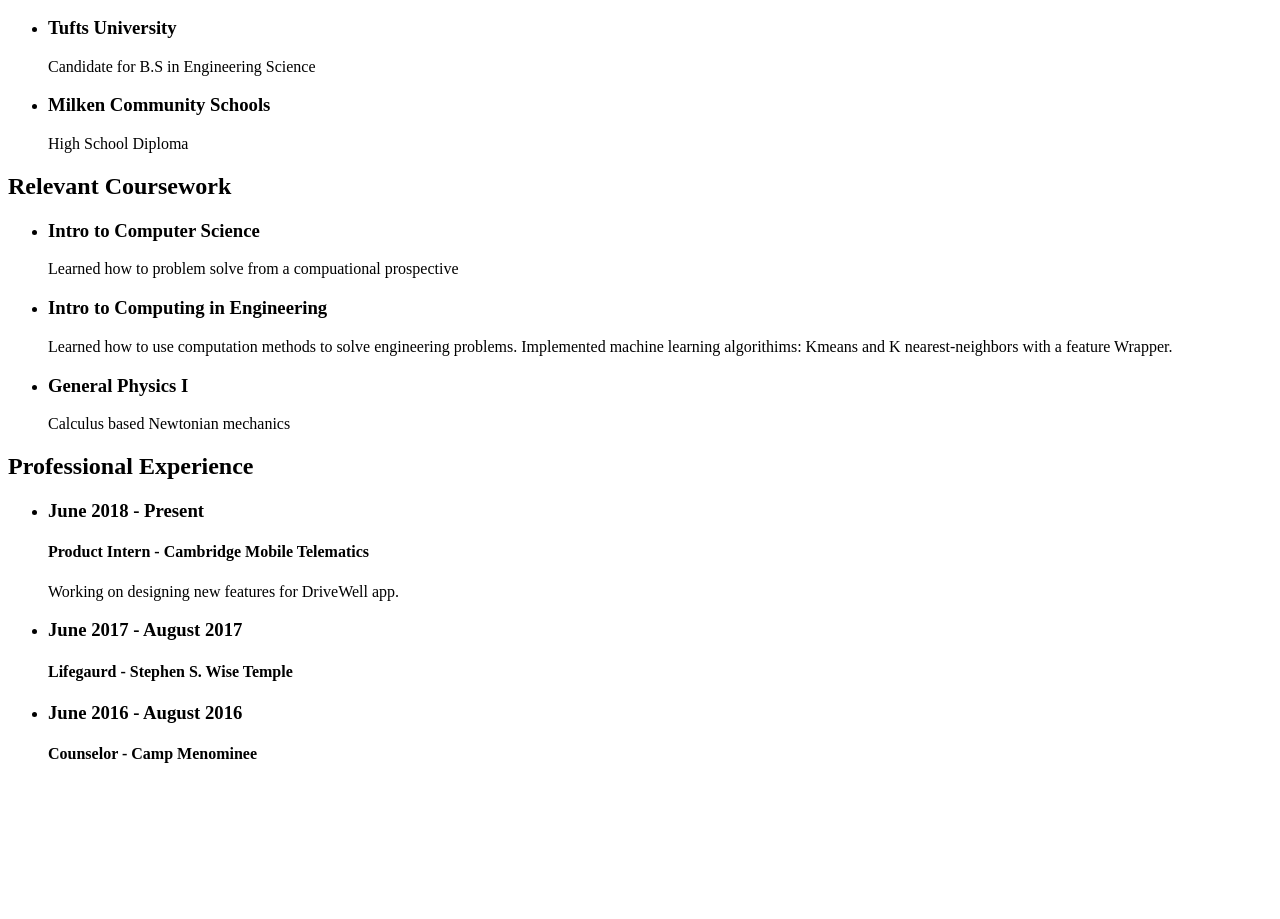
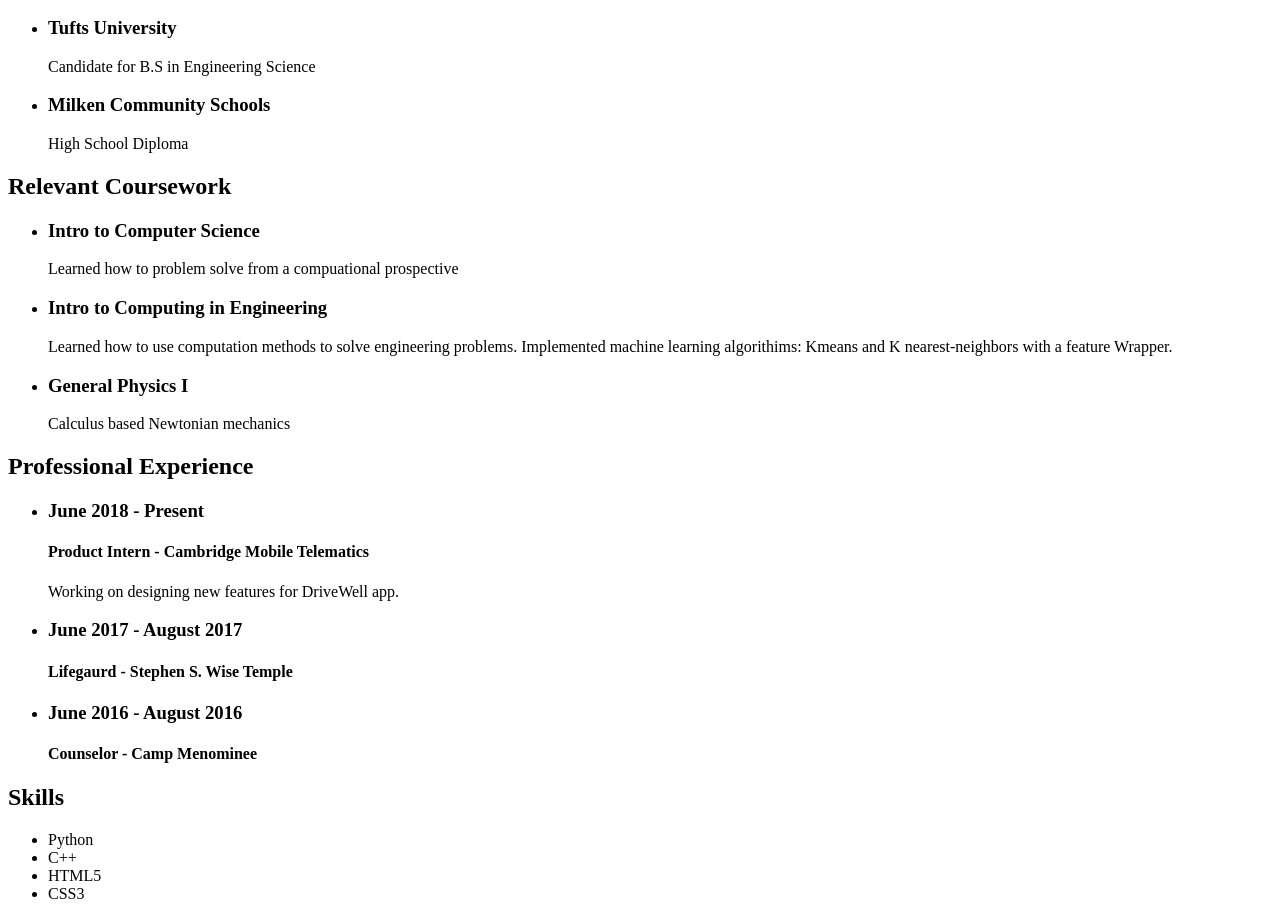
Before and after one commit to jstone10/jstone10.github.io, a plain HTML site: page resume.html in a window 1280 px wide. Shown: the part 136-1055 px from the top of the page. Before the commit the page ends 920 px from the top, so only its background shows below. Drawn offline with Linux system fonts and the light colour scheme.

Commit message:
finished skills

```diff
--- a/resume.html
+++ b/resume.html
@@ -66,3 +66,13 @@
         </li>
     </ul>
 </div>
+
+<div class="Skills">
+    <h2>Skills</h2>
+    <ul>
+        <li>Python</li>
+        <li>C++</li>
+        <li>HTML5</li>
+        <li>CSS3</li>
+    </ul>
+</div>
```
